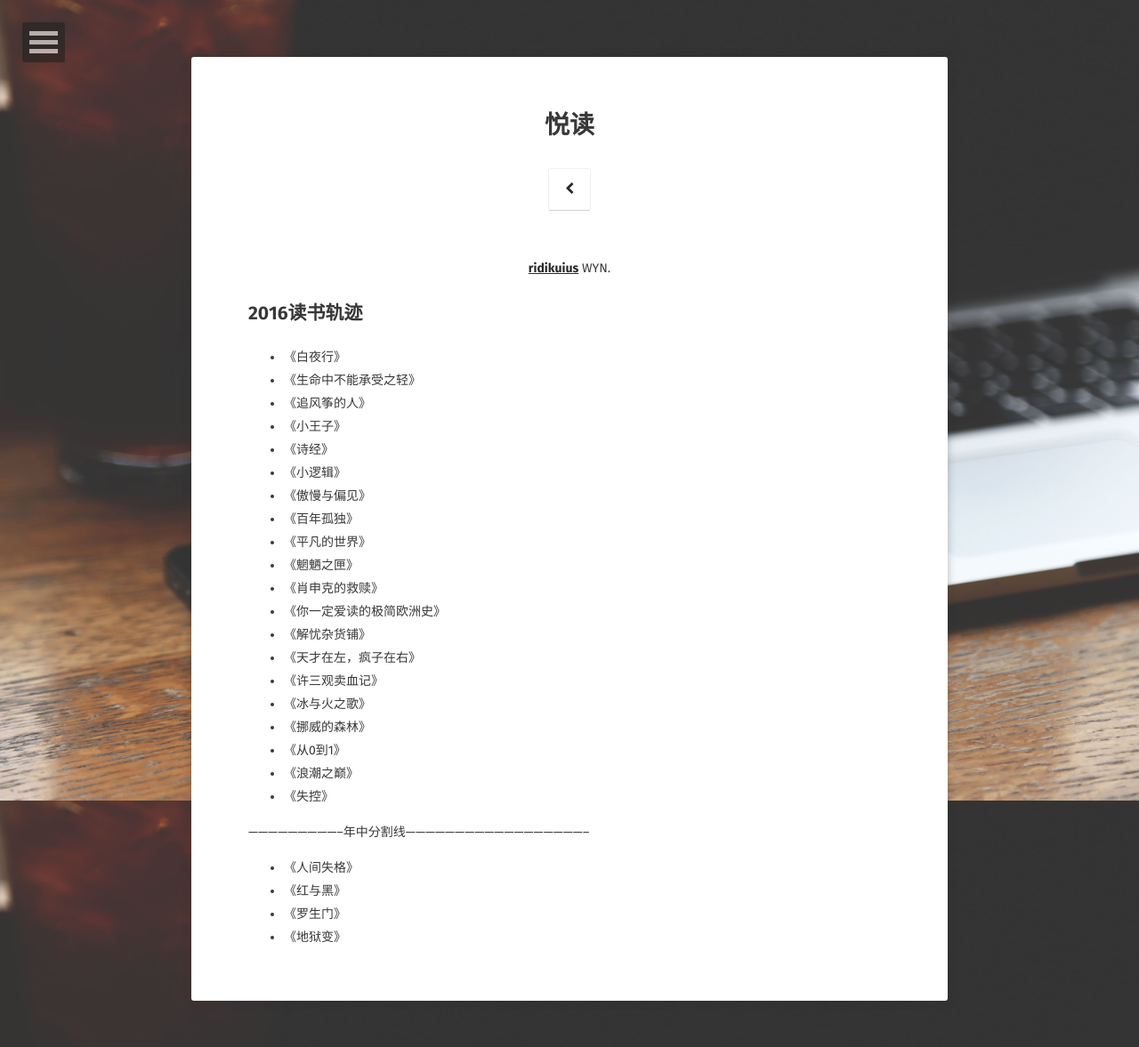
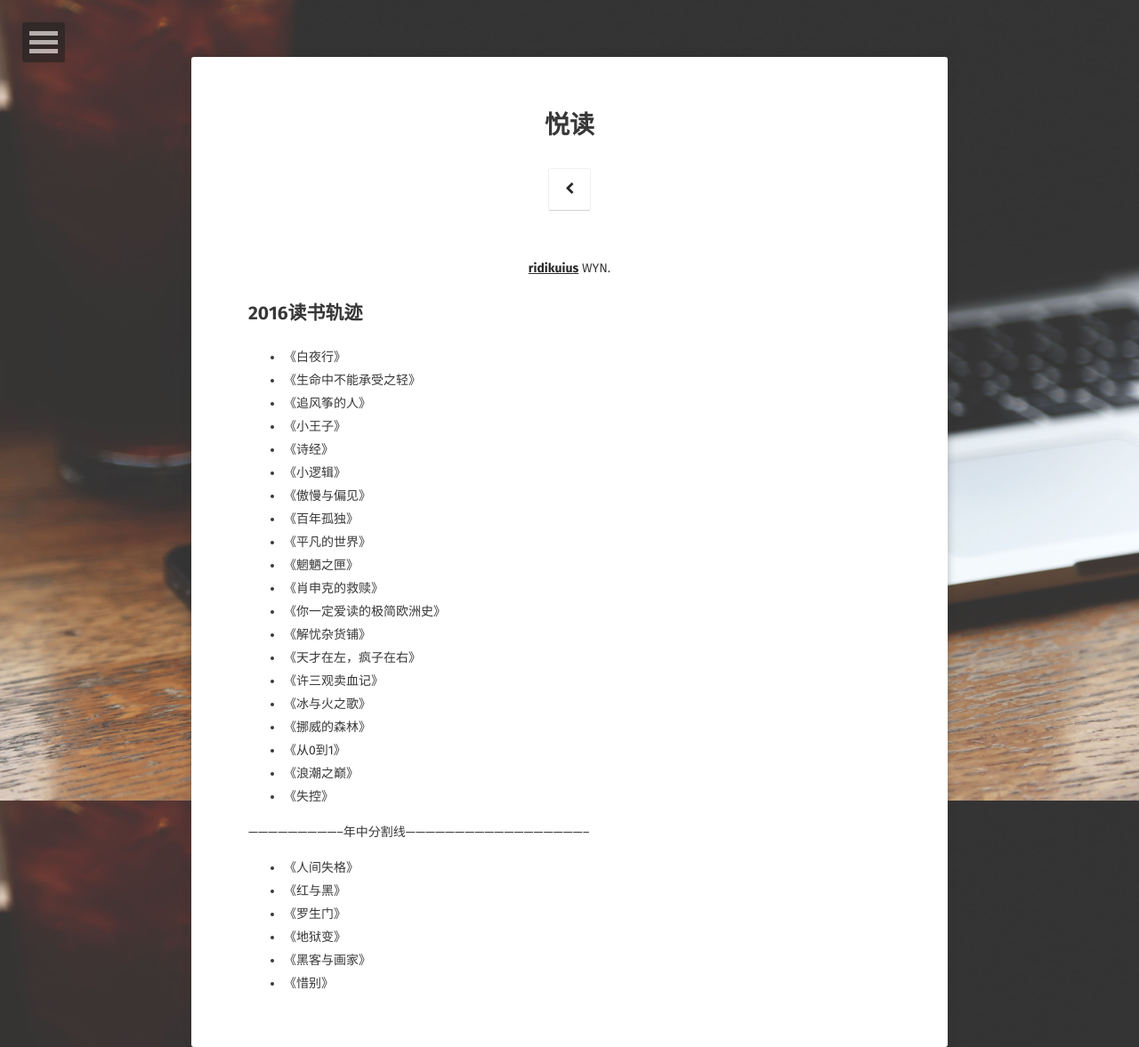
Before and after one commit to ridikuius/ridikuius.github.io, a Jekyll site: the page built from about/index.md, in a window 1280 px wide. Shown: the whole page at 89% size. Built offline with Jekyll 4.4.1, drawn with Linux system fonts in a browser that asks for light colours; some web fonts are replaced; before the commit the page ends 1125 px from its top, so only the background shows below that.

Commit message:
Update index.md

```diff
--- a/about/index.md
+++ b/about/index.md
@@ -36,3 +36,5 @@ comments: false
 * 《红与黑》
 * 《罗生门》
 * 《地狱变》
+* 《黑客与画家》
+* 《惜别》
```
